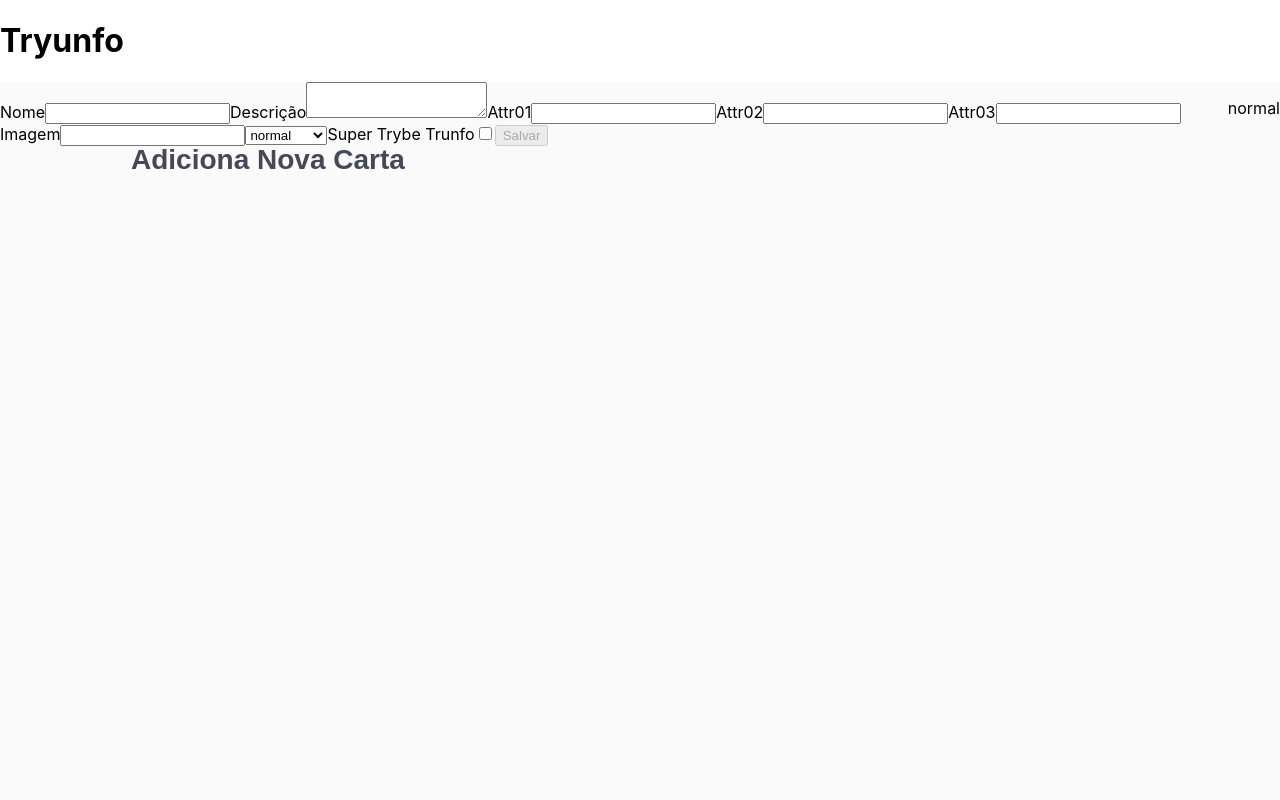
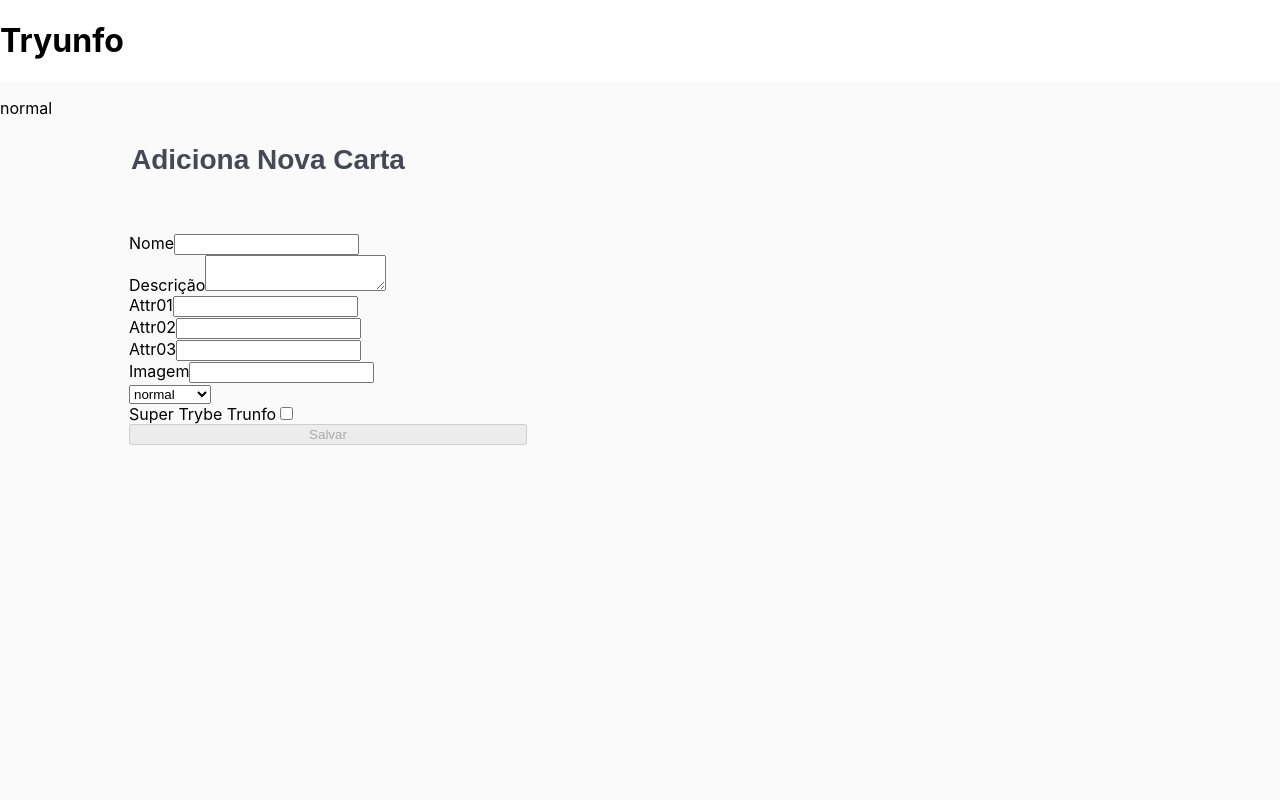
Before and after one commit to ItaloLacerda/super-trump, a React (Create React App) app: page / in a window 1280 px wide. Shown: the top 800 px of the page. Built offline with nearby package versions, Linux system fonts and the light colour scheme.

Commit message:
position container forms style

```diff
--- a/src/App.css
+++ b/src/App.css
@@ -1,10 +1,3 @@
-.letter-generator {
-  background-color: rgb(250, 250, 250);
-  display: flex;
-  height: 1056px;
-  width: 100%;
-}
-
 .caption {
   color: #444955;
   font-family: Epilogue , sans-serif;
@@ -18,3 +11,20 @@
   top: 122px;
   width: 355px;
 }
+
+.letter-generator {
+  background-color: rgb(250, 250, 250);
+  display: flex;
+  height: 1056px;
+  width: 100%;
+}
+
+.container-forms-style {
+  display: flex;
+  flex-direction: column;
+  height: 734px;
+  left: 129px;
+  position: absolute;
+  top: 233px;
+  width: 398px;
+}
--- a/src/App.js
+++ b/src/App.js
@@ -164,11 +164,13 @@ class App extends React.Component {
         <section className="letter-generator">
           <section className="letter-forms">
             <h2 className="caption">Adiciona Nova Carta</h2>
-            <Form
-              onInputChange={ this.onInputChange }
-              onSaveButtonClick={ this.onSaveButtonClick }
-              { ...this.state }
-            />
+            <div className="container-forms-style">
+              <Form
+                onInputChange={ this.onInputChange }
+                onSaveButtonClick={ this.onSaveButtonClick }
+                { ...this.state }
+              />
+            </div>
           </section>
           <section className="letter-preview">
             <Card
```
